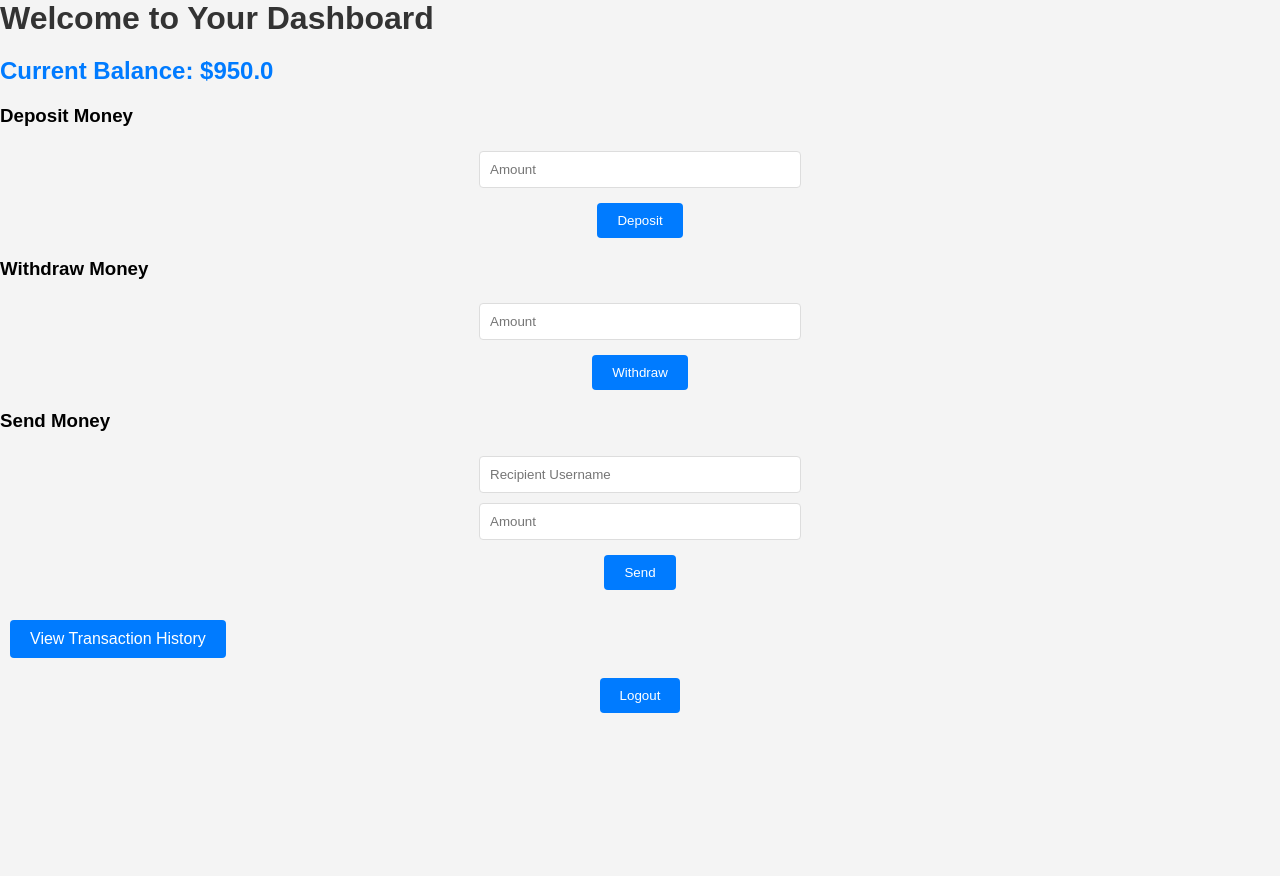
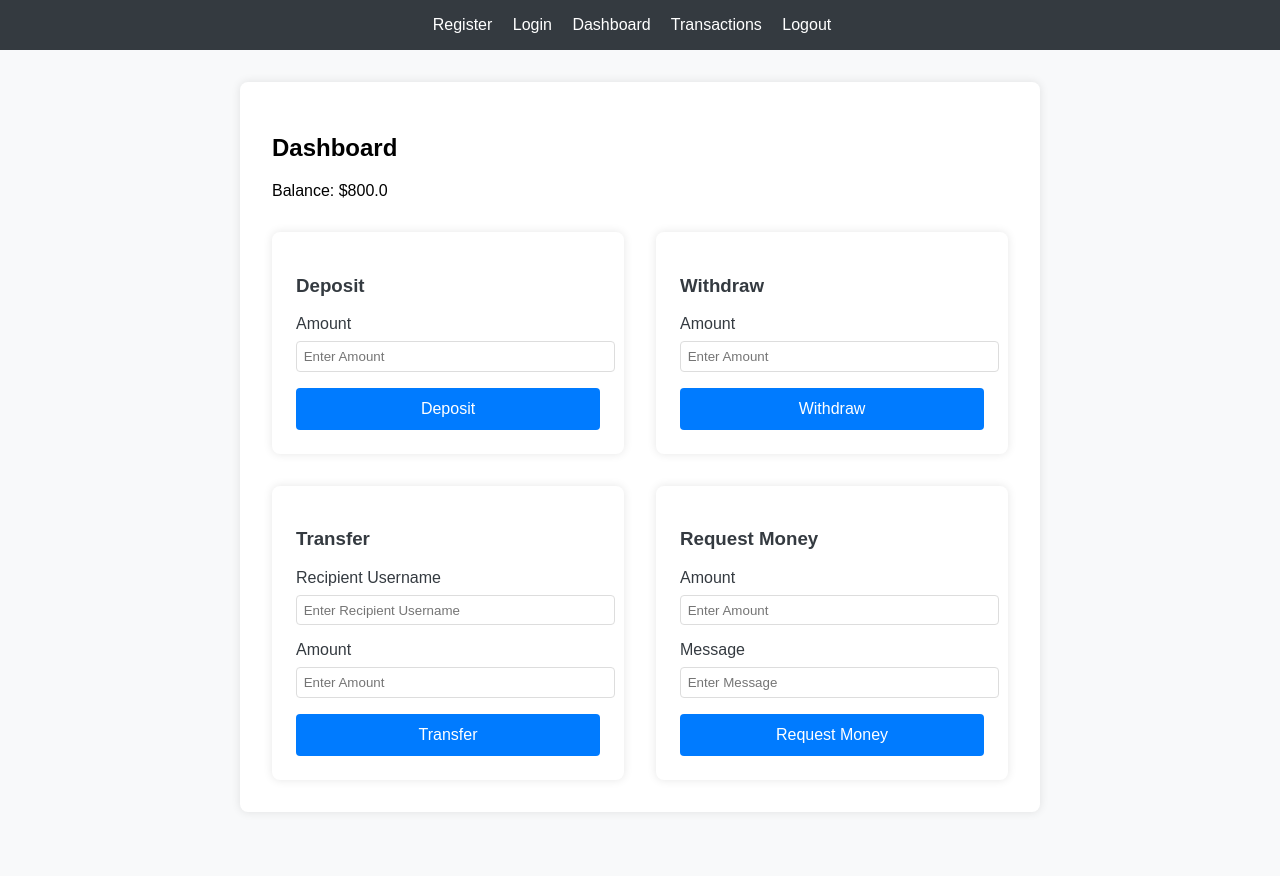
Before and after one commit to fadhilijane/Mfuko_Yangu, a Flask app: page /dashboard in a window 1280 px wide. Before the commit the page ends 713 px from the top, so only its background shows below. Run offline with Flask 3, Linux system fonts and the light colour scheme; a user stored in the database is signed in.

Commit message:
complete app

```diff
--- a/app.py
+++ b/app.py
@@ -67,8 +67,13 @@
 @app.route('/dashboard')
 @login_required
 def dashboard():
+    return render_template('dashboard.html', balance=current_user.balance)
+
+@app.route('/transactions')
+@login_required
+def transactions():
     transactions = Transaction.query.filter_by(user_id=current_user.id).all()
-    return render_template('dashboard.html', transactions=transactions, balance=current_user.balance)
+    return render_template('transactions.html', transactions=transactions)
 
 @app.route('/deposit', methods=['POST'])
 @login_required
--- a/static/style.css
+++ /dev/null
@@ -1,127 +0,0 @@
-body {
-    font-family: Arial, sans-serif;
-    margin: 0;
-    padding: 0;
-    background-color: #f4f4f4;
-}
-
-.container {
-    max-width: 800px;
-    margin: 0 auto;
-    padding: 20px;
-    background-color: #fff;
-    border-radius: 8px;
-    box-shadow: 0 0 10px rgba(0, 0, 0, 0.1);
-    text-align: center;
-}
-
-header {
-    text-align: center;
-    padding-bottom: 20px;
-    border-bottom: 1px solid #ddd;
-}
-
-h1 {
-    font-size: 2em;
-    margin: 0;
-    color: #333;
-}
-
-h2 {
-    font-size: 1.5em;
-    color: #007BFF;
-}
-
-form {
-    margin-bottom: 20px;
-    display: flex;
-    flex-direction: column;
-    align-items: center;
-}
-
-input {
-    margin: 5px 0;
-    padding: 10px;
-    width: 100%;
-    max-width: 300px;
-    border: 1px solid #ddd;
-    border-radius: 4px;
-}
-
-button {
-    padding: 10px 20px;
-    margin-top: 10px;
-    color: #fff;
-    background-color: #007BFF;
-    border: none;
-    border-radius: 4px;
-    cursor: pointer;
-}
-
-button:hover {
-    background-color: #0056b3;
-}
-
-.table-container {
-    margin-top: 20px;
-    overflow-x: auto;
-}
-
-table {
-    width: 100%;
-    border-collapse: collapse;
-    margin-top: 20px;
-}
-
-table, th, td {
-    border: 1px solid #ccc;
-}
-
-th, td {
-    padding: 10px;
-    text-align: left;
-}
-
-th {
-    background-color: #f9f9f9;
-}
-
-tr:nth-child(even) {
-    background-color: #f2f2f2;
-}
-
-.button {
-    display: inline-block;
-    padding: 10px 20px;
-    margin: 10px;
-    font-size: 1em;
-    color: #fff;
-    background-color: #007BFF;
-    text-decoration: none;
-    border-radius: 4px;
-    cursor: pointer;
-}
-
-.button:hover {
-    background-color: #0056b3;
-}
-
-.logout-form {
-    display: inline-block;
-}
-
-.form-container {
-    display: flex;
-    flex-direction: column;
-    align-items: center;
-    max-width: 400px;
-    margin: 0 auto;
-}
-
-.form-container input {
-    margin: 10px 0;
-}
-
-.form-container button {
-    margin-top: 20px;
-}
--- /dev/null
+++ b/static/styles.css
@@ -0,0 +1,145 @@
+body {
+    font-family: Arial, sans-serif;
+    background-color: #f8f9fa;
+    margin: 0;
+    padding: 0;
+}
+
+nav {
+    background-color: #343a40;
+    padding: 1em;
+    text-align: center;
+}
+
+nav a {
+    color: white;
+    margin-right: 1em;
+    text-decoration: none;
+}
+
+.content {
+    padding: 2em;
+    max-width: 800px;
+    margin: 0 auto;
+}
+
+.form-container {
+    background: white;
+    padding: 2em;
+    border-radius: 8px;
+    box-shadow: 0 0 10px rgba(0, 0, 0, 0.1);
+    margin-bottom: 2em;
+}
+
+.form-container h2 {
+    margin-bottom: 1em;
+    color: #343a40;
+}
+
+.form-group {
+    margin-bottom: 1em;
+}
+
+.form-group label {
+    display: block;
+    margin-bottom: 0.5em;
+    color: #343a40;
+}
+
+.form-group input {
+    width: 100%;
+    padding: 0.5em;
+    border: 1px solid #ddd;
+    border-radius: 4px;
+}
+
+.btn {
+    width: 100%;
+    padding: 0.75em;
+    border: none;
+    border-radius: 4px;
+    background-color: #007bff;
+    color: white;
+    font-size: 1em;
+    cursor: pointer;
+}
+
+.btn:hover {
+    background-color: #0056b3;
+}
+
+ul {
+    list-style: none;
+    padding: 0;
+}
+
+li {
+    padding: 0.5em 0;
+}
+
+.success {
+    color: green;
+}
+
+.danger {
+    color: red;
+}
+
+.dashboard-container {
+    background: white;
+    padding: 2em;
+    border-radius: 8px;
+    box-shadow: 0 0 10px rgba(0, 0, 0, 0.1);
+    margin-bottom: 2em;
+}
+
+.transaction-forms {
+    display: flex;
+    flex-wrap: wrap;
+    gap: 2em;
+    margin-top: 2em;
+}
+
+.form-section {
+    flex: 1;
+    min-width: 250px;
+    background: #fff;
+    padding: 1.5em;
+    border-radius: 8px;
+    box-shadow: 0 0 10px rgba(0, 0, 0, 0.1);
+}
+
+.form-section h3 {
+    margin-bottom: 1em;
+    color: #343a40;
+}
+
+.transaction-container {
+    background: white;
+    padding: 2em;
+    border-radius: 8px;
+    box-shadow: 0 0 10px rgba(0, 0, 0, 0.1);
+    margin-top: 2em;
+}
+
+.transaction-container h2 {
+    margin-bottom: 1em;
+    color: #343a40;
+}
+
+.transaction-table {
+    width: 100%;
+    border-collapse: collapse;
+    margin-top: 1em;
+}
+
+.transaction-table th, .transaction-table td {
+    border: 1px solid #ddd;
+    padding: 8px;
+    text-align: left;
+}
+
+.transaction-table th {
+    background-color: #343a40;
+    color: white;
+}
--- /dev/null
+++ b/templates/about.html
@@ -0,0 +1,5 @@
+{% extends "base.html" %}
+{% block content %}
+<h2>About MFUKO YANGU</h2>
+<p>MFUKO YANGU is a personal banking application designed to help you manage your finances with ease. Our platform offers a variety of features including user registration, login, deposit, withdrawal, transfer, and transaction history.</p>
+{% endblock %}
--- /dev/null
+++ b/templates/base.html
@@ -0,0 +1,32 @@
+<!DOCTYPE html>
+<html lang="en">
+<head>
+    <meta charset="UTF-8">
+    <meta name="viewport" content="width=device-width, initial-scale=1.0">
+    <title>MFUKO YANGU</title>
+    <link rel="stylesheet" href="{{ url_for('static', filename='styles.css') }}">
+</head>
+<body>
+    <nav>
+        <a href="{{ url_for('register') }}">Register</a>
+        <a href="{{ url_for('login') }}">Login</a>
+        {% if current_user.is_authenticated %}
+            <a href="{{ url_for('dashboard') }}">Dashboard</a>
+            <a href="{{ url_for('transactions') }}">Transactions</a>
+            <a href="{{ url_for('logout') }}">Logout</a>
+        {% endif %}
+    </nav>
+    <div class="content">
+        {% with messages = get_flashed_messages(with_categories=true) %}
+            {% if messages %}
+                <ul>
+                {% for category, message in messages %}
+                    <li class="{{ category }}">{{ message }}</li>
+                {% endfor %}
+                </ul>
+            {% endif %}
+        {% endwith %}
+        {% block content %}{% endblock %}
+    </div>
+</body>
+</html>
--- a/templates/dashboard.html
+++ b/templates/dashboard.html
@@ -1,37 +1,61 @@
-<!DOCTYPE html>
-<html lang="en">
-<head>
-    <meta charset="UTF-8">
-    <title>Dashboard</title>
-    <link rel="stylesheet" href="{{ url_for('static', filename='style.css') }}">
-</head>
-<body>
-    <h1>Welcome to Your Dashboard</h1>
-    <h2>Current Balance: ${{ balance }}</h2>
+{% extends "base.html" %}
+{% block content %}
+<div class="dashboard-container">
+    <h2>Dashboard</h2>
+    <p>Balance: ${{ balance }}</p>
 
-    <h3>Deposit Money</h3>
+    <div class="transaction-forms">
+        <div class="form-section">
+            <h3>Deposit</h3>
             <form action="{{ url_for('deposit') }}" method="post">
-        <input type="number" step="0.01" name="amount" placeholder="Amount" required>
-        <button type="submit">Deposit</button>
+                <div class="form-group">
+                    <label for="amount-deposit">Amount</label>
+                    <input type="number" name="amount" id="amount-deposit" placeholder="Enter Amount" required>
+                </div>
+                <button type="submit" class="btn">Deposit</button>
             </form>
+        </div>
 
-    <h3>Withdraw Money</h3>
+        <div class="form-section">
+            <h3>Withdraw</h3>
             <form action="{{ url_for('withdraw') }}" method="post">
-        <input type="number" step="0.01" name="amount" placeholder="Amount" required>
-        <button type="submit">Withdraw</button>
+                <div class="form-group">
+                    <label for="amount-withdraw">Amount</label>
+                    <input type="number" name="amount" id="amount-withdraw" placeholder="Enter Amount" required>
+                </div>
+                <button type="submit" class="btn">Withdraw</button>
             </form>
+        </div>
 
-    <h3>Send Money</h3>
+        <div class="form-section">
+            <h3>Transfer</h3>
             <form action="{{ url_for('transfer') }}" method="post">
-        <input type="text" name="recipient" placeholder="Recipient Username" required>
-        <input type="number" step="0.01" name="amount" placeholder="Amount" required>
-        <button type="submit">Send</button>
+                <div class="form-group">
+                    <label for="recipient">Recipient Username</label>
+                    <input type="text" name="recipient" id="recipient" placeholder="Enter Recipient Username" required>
+                </div>
+                <div class="form-group">
+                    <label for="amount-transfer">Amount</label>
+                    <input type="number" name="amount" id="amount-transfer" placeholder="Enter Amount" required>
+                </div>
+                <button type="submit" class="btn">Transfer</button>
             </form>
+        </div>
 
-    <a href="{{ url_for('transactions') }}" class="button">View Transaction History</a>
-
-    <form action="{{ url_for('logout') }}" method="get">
-        <button type="submit">Logout</button>
+        <div class="form-section">
+            <h3>Request Money</h3>
+            <form action="{{ url_for('request_money') }}" method="post">
+                <div class="form-group">
+                    <label for="amount-request">Amount</label>
+                    <input type="number" name="amount" id="amount-request" placeholder="Enter Amount" required>
+                </div>
+                <div class="form-group">
+                    <label for="message">Message</label>
+                    <input type="text" name="message" id="message" placeholder="Enter Message">
+                </div>
+                <button type="submit" class="btn">Request Money</button>
             </form>
-</body>
-</html>
+        </div>
+    </div>
+</div>
+{% endblock %}
```
Also changed, not shown: migrations/versions/35033987f75c_initial_migration.py (renamed from migrations/versions/79b53d4cffb5_add_message_column_to_transaction.py, +5 -4 lines), templates/deposit.html (added, +8 -0 lines), templates/login.html (+17 -19 lines), templates/register.html (+17 -19 lines), templates/transactions.html (+16 -25 lines), instance/database.db, instance/mfuko_yangu.db (deleted), 2 other files. Lines whose indentation alone changed are shown as unchanged.
